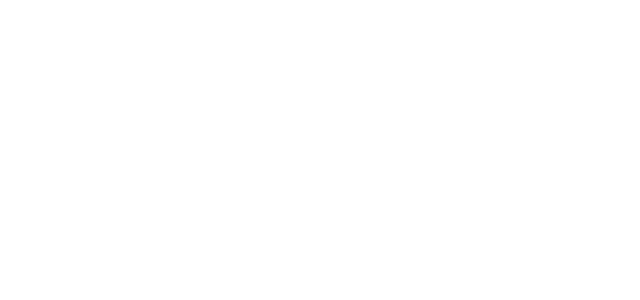
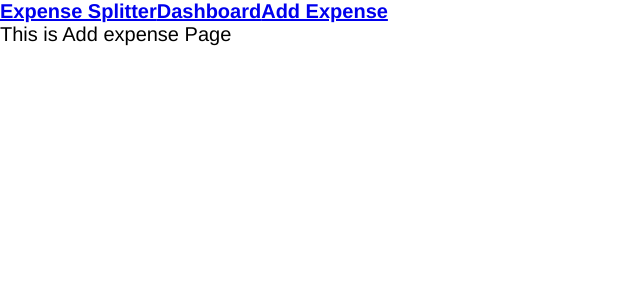
Before and after one commit to aryalprekshya/expense-splitter, a React (Create React App) app: page /add-expense in a window 1280 px wide. Shown: the top 300 px of the page, without its empty margins (0-640 px from the left). Built offline with nearby package versions, Linux system fonts and the light colour scheme.

Commit message:
added switch, navlink, header and add-expense page, added normalise.css and added styling

```diff
--- a/package.json
+++ b/package.json
@@ -6,10 +6,12 @@
     "@testing-library/jest-dom": "^5.11.9",
     "@testing-library/react": "^11.2.5",
     "@testing-library/user-event": "^12.8.3",
+    "normalize.css": "^8.0.1",
     "react": "^17.0.1",
     "react-dom": "^17.0.1",
     "react-router-dom": "^5.2.0",
     "react-scripts": "4.0.3",
+    "sass": "^1.32.8",
     "web-vitals": "^1.1.0"
   },
   "scripts": {
--- a/src/App.js
+++ b/src/App.js
@@ -1,11 +1,23 @@
-import { BrowserRouter, Route } from "react-router-dom";
+import { BrowserRouter, Route, Switch, Link } from "react-router-dom";
+import "normalize.css/normalize.css";
+import "./styles/styles.scss";
+import Header from "./component/Header.jsx";
 import Dashboard from "./views/Dashboard.jsx";
+import AddExpense from "./views/AddExpense.jsx";
+import NotFoundPage from "./views/NotFoundPage.jsx";
 
 function App() {
   return (
     <div className="App">
       <BrowserRouter>
-        <Route path="/" component={Dashboard} exact={true} />
+        <div>
+          <Header />
+          <Switch>
+            <Route path="/" component={Dashboard} exact={true} />
+            <Route path="/add-expense" component={AddExpense} />
+            <Route component={NotFoundPage} />
+          </Switch>
+        </div>
       </BrowserRouter>
     </div>
   );
--- /dev/null
+++ b/src/component/Header.jsx
@@ -0,0 +1,20 @@
+import React from "react";
+import { NavLink } from "react-router-dom";
+
+export default function Header() {
+  return (
+    <>
+      <div>
+        <NavLink to="/" activeClassName="is-active">
+          Expense Splitter
+        </NavLink>
+        <NavLink to="/" activeClassName="is-active">
+          Dashboard
+        </NavLink>
+        <NavLink to="/add-expense" activeClassName="is-active">
+          Add Expense
+        </NavLink>
+      </div>
+    </>
+  );
+}
--- /dev/null
+++ b/src/styles/base/_base.scss
@@ -0,0 +1,18 @@
+html {
+  font-size: 62.5%;
+}
+
+body {
+  font-family: Helvetica, Arial, sans-serif;
+  font-size: 2rem;
+}
+button {
+  cursor: pointer;
+}
+
+button:disabled {
+  cursor: default;
+}
+.is-active {
+  font-weight: bold;
+}
--- /dev/null
+++ b/src/styles/styles.scss
@@ -0,0 +1 @@
+@import "./base/base";
--- /dev/null
+++ b/src/views/AddExpense.jsx
@@ -0,0 +1,5 @@
+import React from "react";
+
+export default function AddExpense() {
+  return <div>This is Add expense Page</div>;
+}
--- /dev/null
+++ b/src/views/NotFoundPage.jsx
@@ -0,0 +1,10 @@
+import React from "react";
+import { Link } from "react-router-dom";
+
+export default function NotFoundPage() {
+  return (
+    <div>
+      404 <Link to="/">Go to home</Link>
+    </div>
+  );
+}
```
Also changed, not shown: 1 other file (tests, documents, lock files or other folders).
